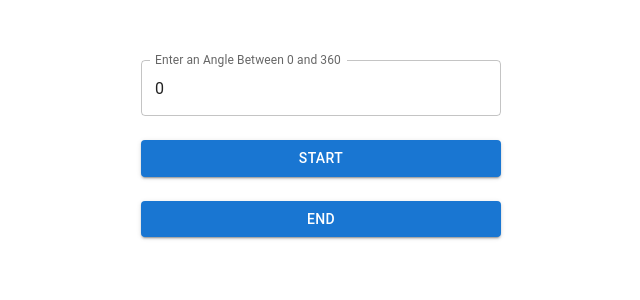
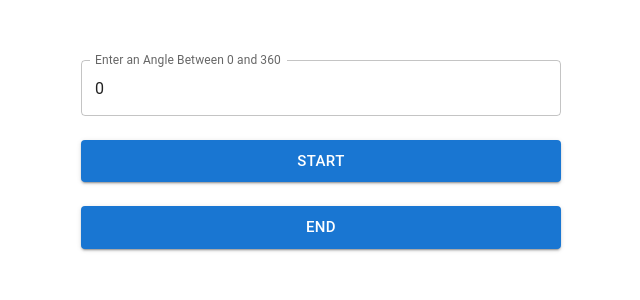
Before and after one commit to DavidDionise/submarine-frontend, a React (Create React App) app: page / in a window 1280 px wide. Shown: the top 300 px of the page, without its empty margins (313-953 px from the left). Built offline with nearby package versions, Linux system fonts and the light colour scheme; no server answers.

Commit message:
tweaked styles

```diff
--- a/src/App.tsx
+++ b/src/App.tsx
@@ -38,7 +38,8 @@ function App() {
   }
 
   return (
-    <Container>
+    <OuterContainer>
+      <InnerContainer>
         <TextField
           onChange={(e: ChangeEvent<HTMLInputElement>) =>
             handleUpdateAngle(e.target.value)
@@ -46,20 +47,25 @@ function App() {
           value={angle}
           label="Enter an Angle Between 0 and 360"
         />
-      <Button variant="contained" onClick={handleClickStart}>
+        <Button size="large" variant="contained" onClick={handleClickStart}>
           Start
         </Button>
-      <Button variant="contained" onClick={handleClickEnd}>
+        <Button size="large" variant="contained" onClick={handleClickEnd}>
           End
         </Button>
-    </Container>
+      </InnerContainer>
+    </OuterContainer>
   );
 }
 
-const Container = styled.div`
-  margin-left: 50%;
-  transform: translateX(-50%);
-  max-width: 360px;
+const OuterContainer = styled.div`
+  display: flex;
+  justify-content: center;
+`;
+
+const InnerContainer = styled.div`
+  width: 80%;
+  max-width: 480px;
   display: flex;
   flex-direction: column;
   justify-content: center;
```
Lines whose indentation alone changed are shown as unchanged.
